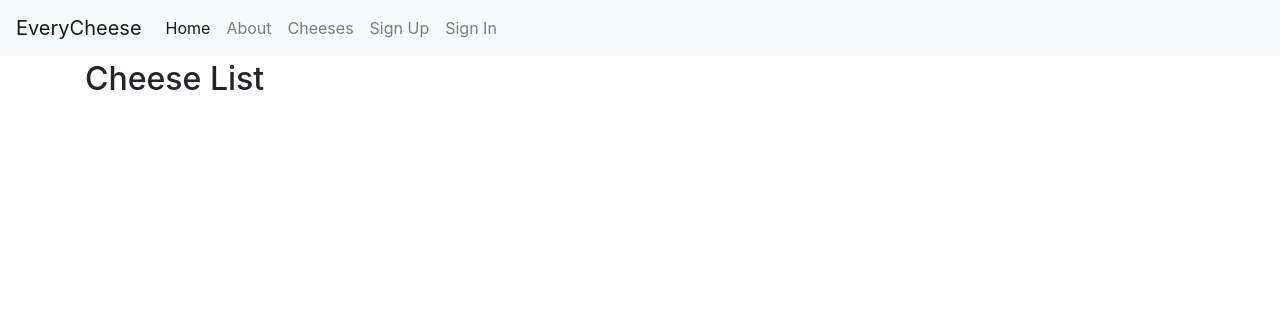
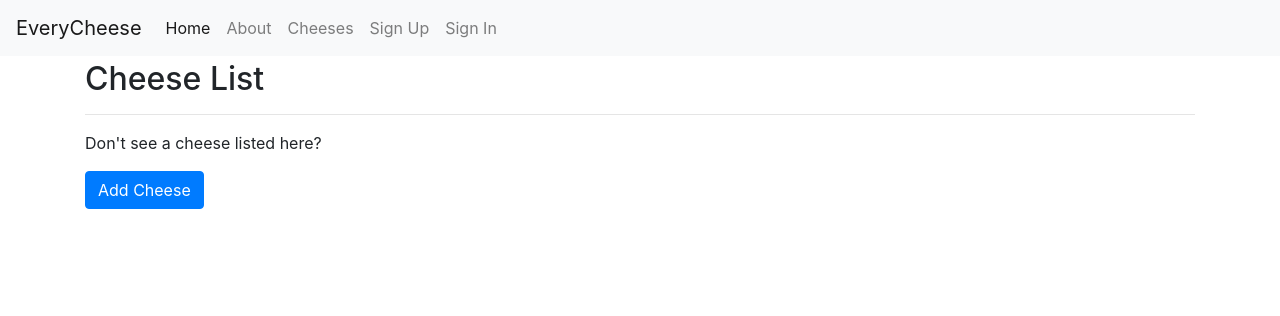
Before and after one commit to rohithpr/everycheese, a Django app: page /cheeses/ in a window 1280 px wide. Shown: the top 316 px of the page. Run offline with Django 3.2, Linux system fonts and the light colour scheme; data that the repository does not hold is empty; some libraries are stand-ins or nearby versions.

Commit message:
First pass at working Add Cheese form

```diff
--- a/everycheese/cheeses/models.py
+++ b/everycheese/cheeses/models.py
@@ -1,4 +1,5 @@
 from django.db import models
+from django.urls import reverse
 
 from autoslug import AutoSlugField
 from django_countries.fields import CountryField
@@ -20,5 +21,9 @@ class Cheese(TimeStampedModel):
                                 default=Firmness.UNSPECIFIED)
     country_of_origin = CountryField("Country of Origin", blank=True)
 
+    def get_absolute_url(self):
+        """Return absolute URL to the Cheese Detail page."""
+        return reverse('cheeses:detail', kwargs={"slug": self.slug})
+
     def __str__(self):
         return self.name
--- a/everycheese/cheeses/urls.py
+++ b/everycheese/cheeses/urls.py
@@ -10,6 +10,11 @@ urlpatterns = [
         name='list'
     ),
     path(
+        route='add/',
+        view=views.CheeseCreateView.as_view(),
+        name='add'
+    ),
+    path(
         route='<slug:slug>/',
         view=views.CheeseDetailView.as_view(),
         name='detail'
--- a/everycheese/cheeses/views.py
+++ b/everycheese/cheeses/views.py
@@ -1,4 +1,4 @@
-from django.views.generic import ListView, DetailView
+from django.views.generic import ListView, DetailView, CreateView
 
 from .models import Cheese
 
@@ -8,3 +8,9 @@ class CheeseListView(ListView):
 
 class CheeseDetailView(DetailView):
     model = Cheese
+
+
+class CheeseCreateView(CreateView):
+    model = Cheese
+
+    fields = ['name', 'description', 'firmness', 'country_of_origin']
--- a/everycheese/templates/cheeses/cheese_list.html
+++ b/everycheese/templates/cheeses/cheese_list.html
@@ -12,4 +12,10 @@
   {% endfor %}
 </ul>
 
+<hr/>
+<p>Don't see a cheese listed here?</p>
+<p>
+  <a class="btn btn-primary" href="{% url 'cheeses:add' %}" role="button">Add Cheese</a>
+</p>
+
 {% endblock content %}
--- a/requirements/base.txt
+++ b/requirements/base.txt
@@ -3,6 +3,7 @@ python-slugify==4.0.0  # https://github.com/un33k/python-slugify
 Pillow==7.0.0  # https://github.com/python-pillow/Pillow
 argon2-cffi==19.2.0  # https://github.com/hynek/argon2_cffi
 whitenoise==5.0.1  # https://github.com/evansd/whitenoise
+unidecode==1.1.1
 
 # Django
 # ------------------------------------------------------------------------------
```
Also changed, not shown: everycheese/templates/cheeses/cheese_form.html (added, +15 -0 lines).
